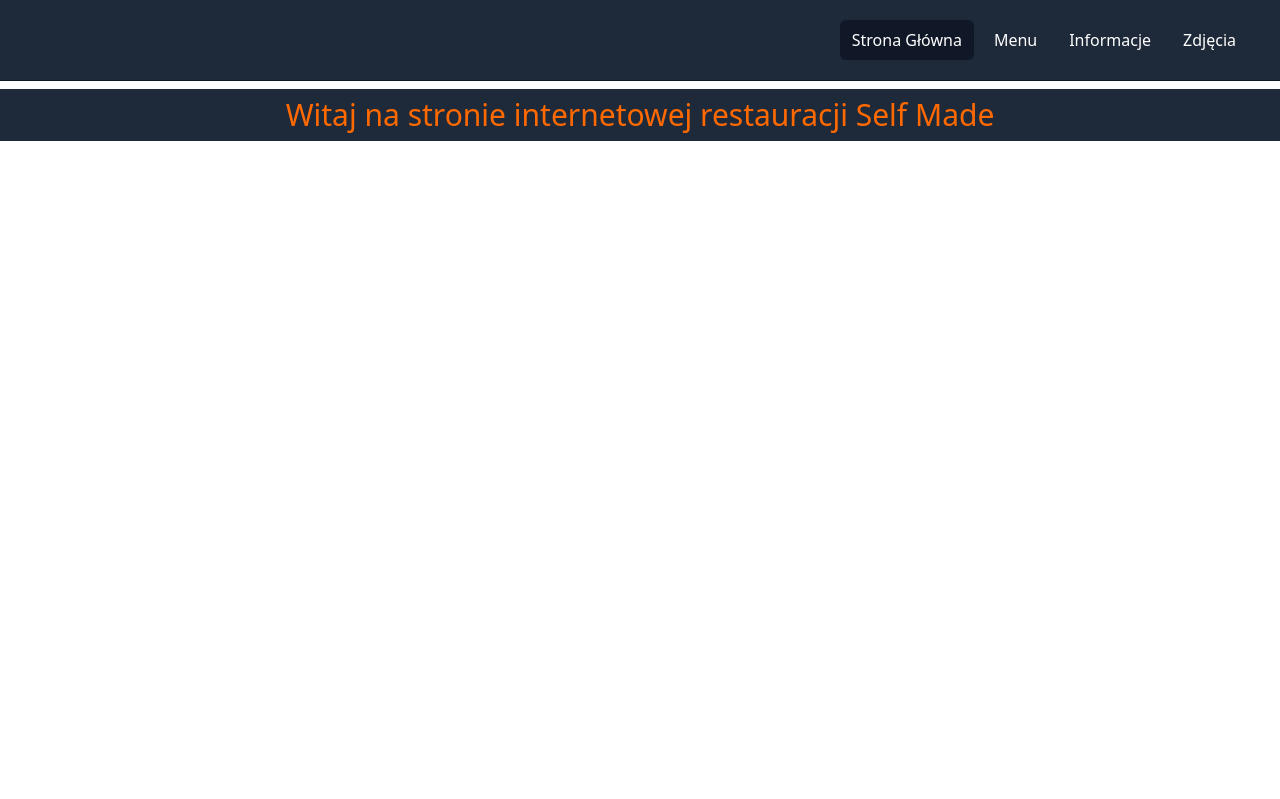
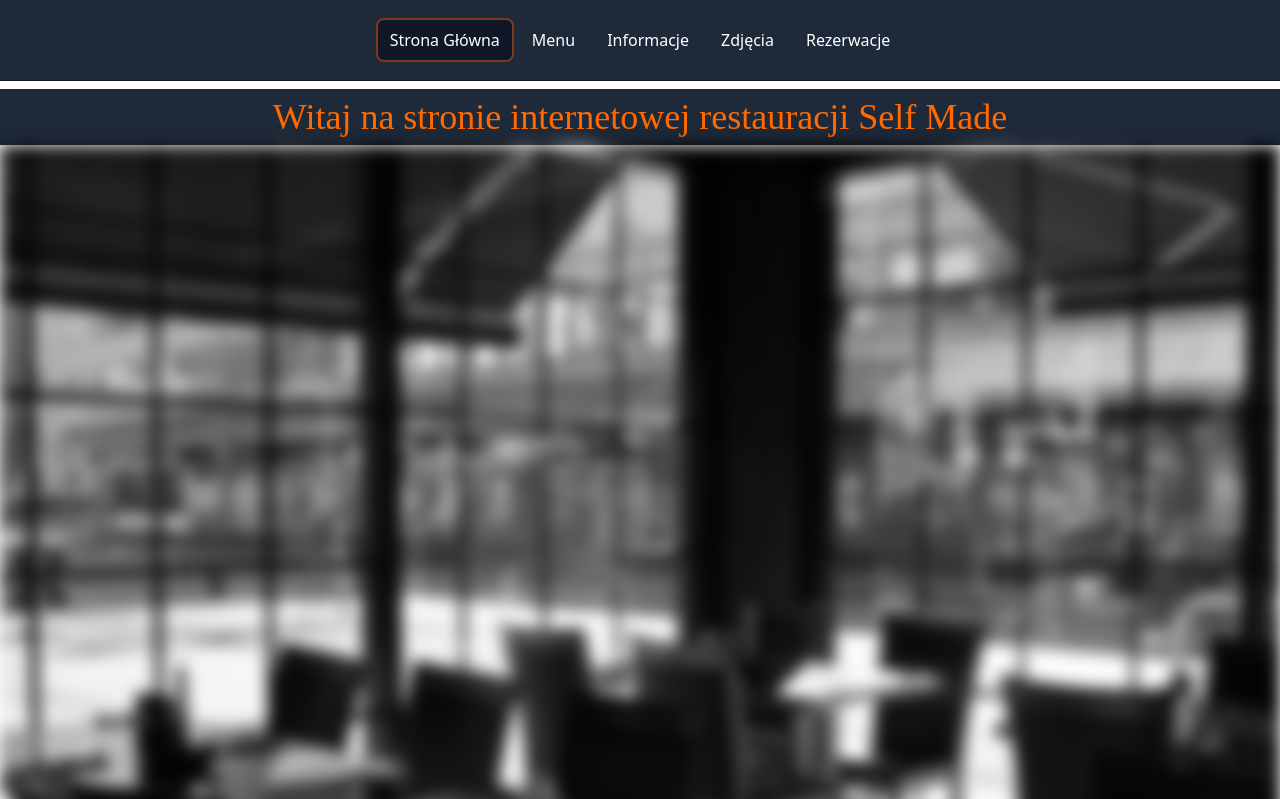
Before and after one commit to 949fg5qnhc-prog/Restauracja, a Vue app: page / in a window 1280 px wide. Shown: the top 799 px of the page. Built offline with nearby package versions, Linux system fonts and the light colour scheme.

Commit message:
modified navbar (still not perfect, will work on that), added all views (maybe one more will be needed), organised the files

```diff
--- a/src/App.vue
+++ b/src/App.vue
@@ -1,7 +1,9 @@
 <script setup>
-import MainHeader from './MainHeader.vue';
+import Navbar from './Navbar.vue';
+import { RouterView } from 'vue-router';
 </script>
 
 <template>
-    <MainHeader />
+    <Navbar />
+    <RouterView />
 </template>
--- a/src/MainHeader.vue
+++ b/src/MainHeader.vue
@@ -1,10 +1,15 @@
 <script setup>
-import Navbar from './Navbar.vue';
 </script>
 
 <template>
-    <Navbar />
     <div class="mx-auto my-0 py-0 bg-gray-800 w-auto h-auto">
-        <h1 class="text-bold text-3xl text-orange-500 text-center p-2 mt-2">Witaj na stronie internetowej restauracji Self Made</h1>
+        <h1 class="text-bold text-4xl text-orange-500 text-center p-2 mt-2 foont">Witaj na stronie internetowej restauracji Self Made</h1>
     </div>
 </template>
+
+<style lang="css" scoped>
+.foont
+{
+    font-family: 'Brush Script MT', cursive;
+}
+</style>
--- a/src/Navbar.vue
+++ b/src/Navbar.vue
@@ -9,22 +9,25 @@
 
 <template>
     <nav class="bg-gray-800 border-b border-gray-900">
-        <div class="mx-auto max-w-7xl px-2 sm:px-6 lg:px-8">
+        <div class="mx-auto max-w-dvw px-2 sm:px-2 lg:px-4">
             <div class="flex h-20 items-center justify-between">
                 <div class="flex flex-1 items-right justify-right md:items-stretch md:justify-start">
-                    <div class="md:ml-auto">
+                    <div class="md:mx-auto">
                         <div class="flex space-x-2">
-                            <RouterLink to="/" :class="[isActiveLink('/') ? 'bg-gray-900' : 'hover:bg-gray-900 hover:text-white', 'text-white', 'px-3', 'py-2', 'rounded-md']">
+                            <RouterLink to="/" :class="[isActiveLink('/') ? 'bg-gray-900 ring-2 ring-orange-600/45' : 'hover:bg-gray-900 hover:text-white', 'text-white', 'px-3', 'py-2', 'rounded-md', 'transition delay-150 duration-300 ease-in-out hover:-translate-y-1 hover:translate-x-0.5 hover:bg-orange-600']">
                                 Strona Główna
                             </RouterLink>
-                            <RouterLink to="/menu" :class="[isActiveLink('/menu') ? 'bg-gray-900' : 'hover:bg-gray-900 hover:text-white', 'text-white', 'px-3', 'py-2', 'rounded-md']">
+                            <RouterLink to="/menu" :class="[isActiveLink('/menu') ? 'bg-gray-900 ring-2 ring-orange-600/45' : 'hover:bg-gray-900 hover:text-white', 'text-white', 'px-3', 'py-2', 'rounded-md', 'transition delay-150 duration-300 ease-in-out hover:-translate-y-1 hover:translate-x-0.5 hover:bg-orange-600']">
                                 Menu
                             </RouterLink>
-                            <RouterLink to="/about" :class="[isActiveLink('/about') ? 'bg-gray-900' : 'hover:bg-gray-900 hover:text-white', 'text-white', 'px-3', 'py-2', 'rounded-md']">
+                            <RouterLink to="/about" :class="[isActiveLink('/about') ? 'bg-gray-900 ring-2 ring-orange-600/45' : 'hover:bg-gray-900 hover:text-white', 'text-white', 'px-3', 'py-2', 'rounded-md', 'transition delay-150 duration-300 ease-in-out hover:-translate-y-1 hover:translate-x-0.5 hover:bg-orange-600']">
                                 Informacje
                             </RouterLink>
-                            <RouterLink to="/pictures" :class="[isActiveLink('/pictures') ? 'bg-gray-900' : 'hover:bg-gray-900 hover:text-white', 'text-white', 'px-3', 'py-2', 'rounded-md']">
+                            <RouterLink to="/pictures" :class="[isActiveLink('/pictures') ? 'bg-gray-900 ring-2 ring-orange-600/45' : 'hover:bg-gray-900 hover:text-white', 'text-white', 'px-3', 'py-2', 'rounded-md', 'transition delay-150 duration-300 ease-in-out hover:-translate-y-1 hover:translate-x-0.5 hover:bg-orange-600']">
                                 Zdjęcia
+                            </RouterLink>
+                            <RouterLink to="/reserve" :class="[isActiveLink('/reserve') ? 'bg-gray-900 ring-2 ring-orange-600/45' : 'hover:bg-gray-900 hover:text-white', 'text-white', 'px-3', 'py-2', 'rounded-md', 'transition delay-150 duration-300 ease-in-out hover:-translate-y-1 hover:translate-x-0.5 hover:bg-orange-600']">
+                                Rezerwacje
                             </RouterLink>
                         </div>
                     </div>
--- /dev/null
+++ b/src/Views/AboutView.vue
@@ -0,0 +1,5 @@
+<script setup>
+</script>
+
+<template>
+</template>
--- a/src/Views/MainPageView.vue
+++ b/src/Views/MainPageView.vue
@@ -1,6 +1,9 @@
 <script setup>
+import MainHeader from '@/MainHeader.vue';
 </script>
 
 <template>
+        <MainHeader />
+        <img src="/public/pexels-efrem-efre-2786187-16124818.jpg" class="blur-sm flex object-cover bg-no-repeat" />
 
 </template>
--- /dev/null
+++ b/src/Views/MenuView.vue
@@ -0,0 +1,5 @@
+<script setup>
+</script>
+
+<template>
+</template>
--- /dev/null
+++ b/src/Views/PicsView.vue
@@ -0,0 +1,5 @@
+<script setup>
+</script>
+
+<template>
+</template>
--- /dev/null
+++ b/src/Views/ReserveView.vue
@@ -0,0 +1,6 @@
+<script setup>
+</script>
+
+<template>
+
+</template>
--- a/src/router/index.js
+++ b/src/router/index.js
@@ -1,8 +1,40 @@
 import { createRouter, createWebHistory } from 'vue-router'
+import MainPageView from '@/Views/MainPageView.vue'
+import MenuView from '@/Views/MenuView.vue'
+import AboutView from '@/Views/AboutView.vue'
+import PicsView from '@/Views/PicsView.vue'
+import ReserveView from '@/Views/ReserveView.vue'
+
 
 const router = createRouter({
   history: createWebHistory(import.meta.env.BASE_URL),
-  routes: [],
+  routes: [
+    {
+      path: '/',
+      name: 'home',
+      component: MainPageView
+    },
+    {
+      path: '/menu',
+      name: 'menu',
+      component: MenuView
+    },
+    {
+      path: '/about',
+      name: 'info',
+      component: AboutView
+    },
+    {
+      path: '/pictures',
+      name: 'pics',
+      component: PicsView
+    },
+    {
+      path: '/reserve',
+      name: 'book',
+      component: ReserveView
+    }
+  ],
 })
 
 export default router
```
Also changed, not shown: public/pexels-efrem-efre-2786187-16124818.jpg (added).
